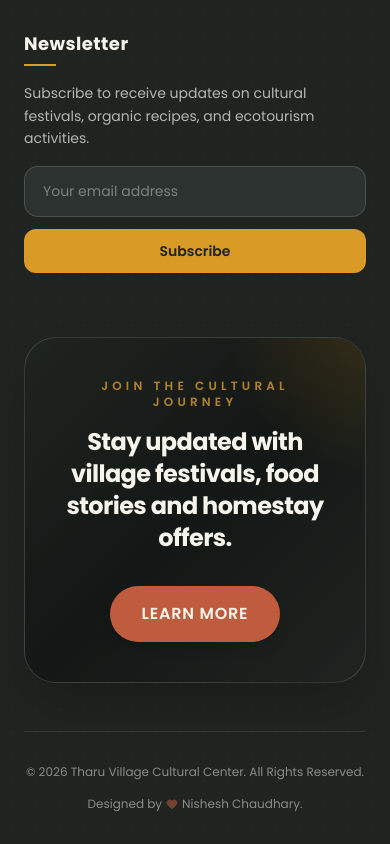
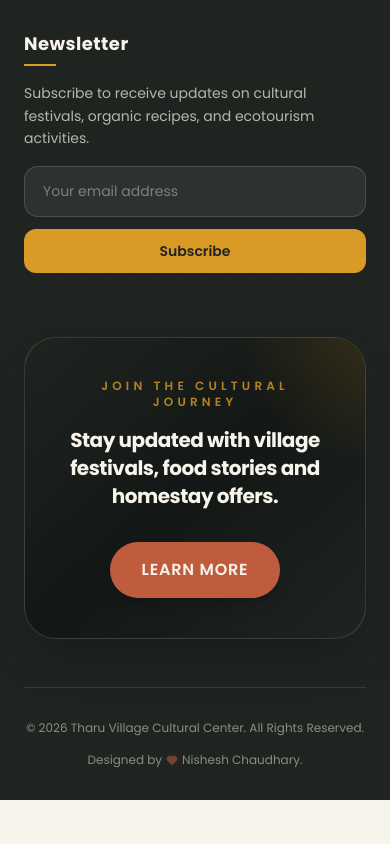
Before and after one commit to Nisheshchy/tharuvillage, a React (Vite) app: page /gallery in a window 390 px wide. Shown: the part 6710-7554 px from the top of the page. After the commit the page ends 7510 px from the top, so only its background shows below. Built offline with nearby package versions, Linux system fonts and the light colour scheme.

Commit message:
refactor: optimize UI responsiveness with adjusted font sizes, padding, and simplified toast notifications

```diff
--- a/src/components/Footer.jsx
+++ b/src/components/Footer.jsx
@@ -170,7 +170,7 @@ const Footer = () => {
               <p className="text-xs md:text-sm uppercase tracking-[0.35em] text-ochre/80 font-semibold">
                 Join the cultural journey
               </p>
-              <h3 className="text-2xl lg:text-3xl font-bold tracking-tight text-cream">
+              <h3 className="text-xl md:text-2xl lg:text-3xl font-bold tracking-tight text-cream">
                 Stay updated with village festivals, food stories and homestay
                 offers.
               </h3>
--- a/src/pages/Food.jsx
+++ b/src/pages/Food.jsx
@@ -116,7 +116,7 @@ const Food = () => {
   }, []);
 
   const handleCookingClass = (dishName) => {
-    toast(`🍳 A local cooking class for ${dishName} is coming soon! Stay tuned for booking details.`, 'info');
+    toast(`A local cooking class for ${dishName} is coming soon! Stay tuned for booking details.`, 'info');
   };
 
   const featuredDish = dishes.find(d => d.featured);
@@ -160,10 +160,10 @@ const Food = () => {
                     <span>Recipe of the Day</span>
                   </div>
                 </div>
-                <div className="relative p-10 lg:p-14 flex flex-col justify-center space-y-6">
+                <div className="relative p-6 sm:p-10 lg:p-14 flex flex-col justify-center space-y-6">
                   <div>
                     <span className="text-ochre text-xs font-bold uppercase tracking-widest">{featuredDish.type}</span>
-                    <h2 className="font-bold text-3xl md:text-4xl mt-2">{featuredDish.name}</h2>
+                    <h2 className="font-bold text-2xl md:text-3xl lg:text-4xl mt-2">{featuredDish.name}</h2>
                   </div>
                   <p className="text-cream/80 leading-relaxed font-light">{featuredDish.desc}</p>
                   <div className="flex items-center space-x-6 text-sm">
```
